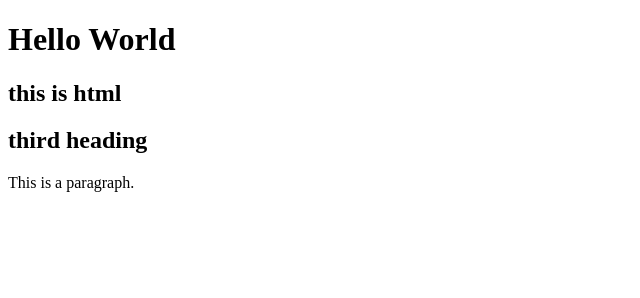
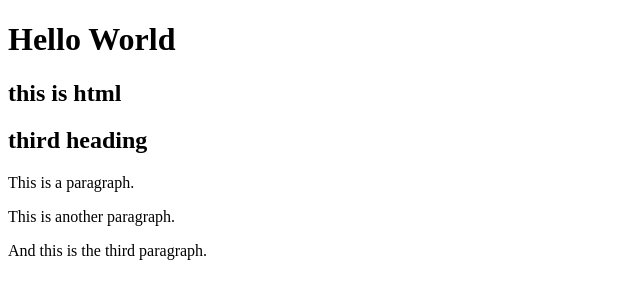
Before and after one commit to raza404y/dfs, a plain HTML site: page index.html in a window 1280 px wide. Shown: the whole page, without its empty margins (0-640 px from the left). Drawn offline with Linux system fonts and the light colour scheme.

Commit message:
four commit

```diff
--- a/index.html
+++ b/index.html
@@ -10,5 +10,7 @@
     <h2>this is html</h2>
     <h2>third heading</h2>
     <p>This is a paragraph.</p>
+    <p>This is another paragraph.</p>
+    <p>And this is the third paragraph.</p>
 </body>
 </html>
```
